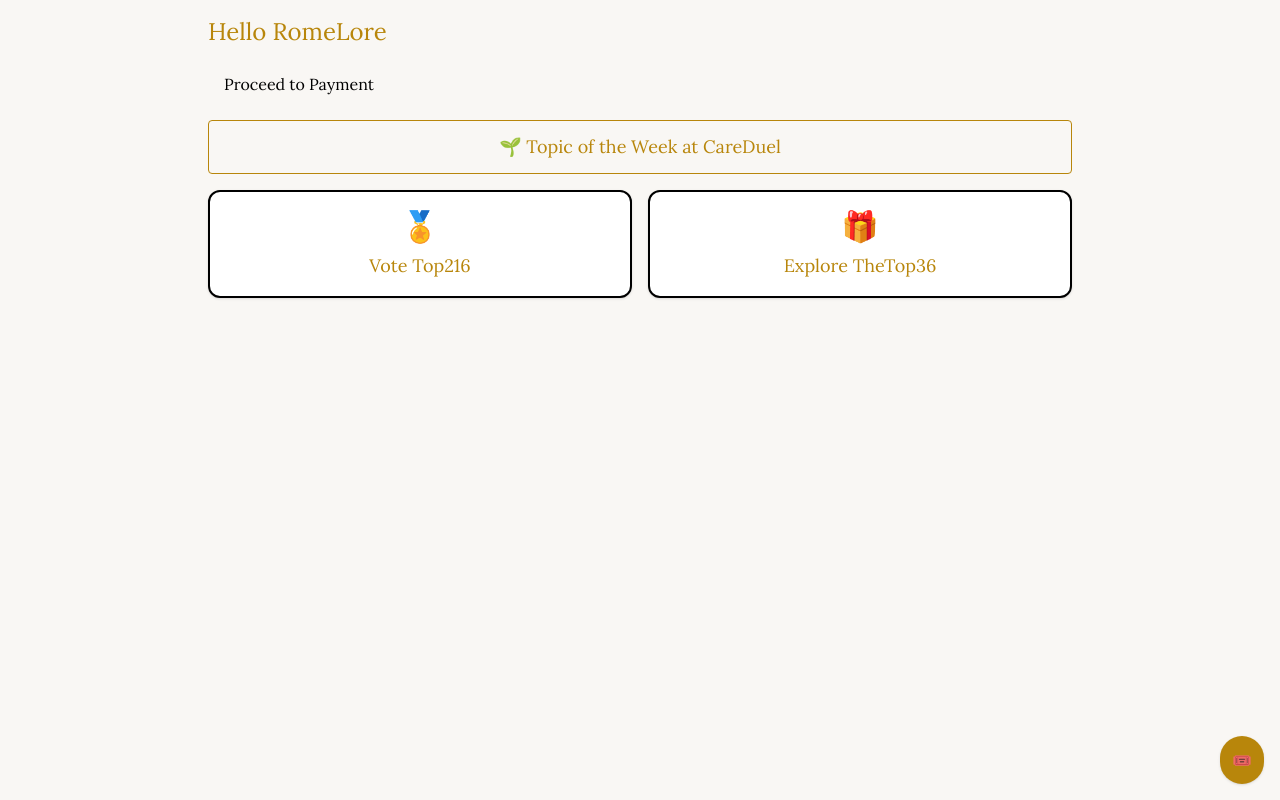
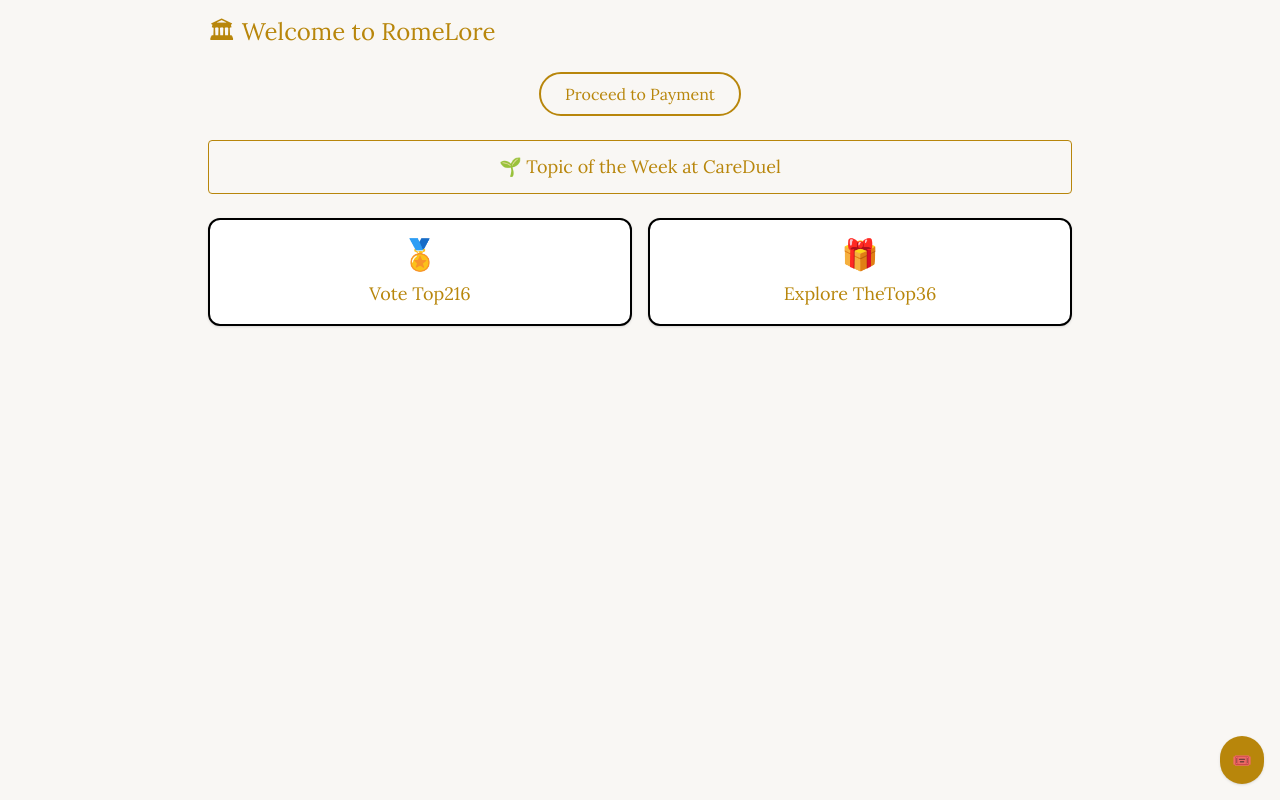
Before and after one commit to abhijitmanna912001/candidate-001-romelore-module-abhijit, a React (Vite) app: page / in a window 1280 px wide. Built offline with nearby package versions, Linux system fonts and the light colour scheme.

Commit message:
Improve PaymentButton UI and add Stripe redirect flow

```diff
--- a/src/App.jsx
+++ b/src/App.jsx
@@ -6,13 +6,23 @@
 const App = () => {
   return (
     <div className="p-4 max-w-4xl mx-auto">
-      <p className="text-[var(--color-primary)] font-[var(--font-headline)] text-2xl">
-        Hello RomeLore
+      <p className="text-[var(--color-primary)] font-[var(--font-headline)] text-2xl mb-4">
+        🏛 Welcome to RomeLore
       </p>
+
       <RaffleWidget />
-      <PaymentButton />
-      <CareDuelBanner />
-      <AwardsPanel />
+
+      <div className="mt-6">
+        <PaymentButton />
+      </div>
+
+      <div className="mt-6">
+        <CareDuelBanner />
+      </div>
+
+      <div className="mt-6">
+        <AwardsPanel />
+      </div>
     </div>
   );
 };
--- a/src/components/PaymentButton/PaymentButton.jsx
+++ b/src/components/PaymentButton/PaymentButton.jsx
@@ -1,26 +1,20 @@
+import { createCheckoutSession } from "../../api/stripe";
+
 const PaymentButton = () => {
-  const handlePayment = async () => {
-    try {
-      const res = await fetch("/api/create-checkout-session", {
-        method: "POST",
-      });
-      const data = await res.json();
-      if (data.sessionId) {
-        window.location.href = `https://checkout.stripe.com/pay/${data.sessionId}`;
-      } else {
-        alert("Error, try again.");
-      }
-    } catch (err) {
-      console.error(err);
+  const handleClick = async () => {
+    const res = await createCheckoutSession();
+    if (res.sessionId) {
+      window.location.href = `https://checkout.stripe.com/pay/${res.sessionId}`;
+    } else {
       alert("Error, try again.");
     }
   };
 
   return (
-    <div className="mt-4">
+    <div className="flex justify-center">
       <button
-        onClick={handlePayment}
-        className="bg-[var(--primary-color)] hover:bg-[var(--accent-color)] text-black px-4 py-2 rounded cursor-pointer"
+        onClick={handleClick}
+        className="border-2 border-[var(--color-primary)] text-[var(--color-primary)] hover:bg-[var(--color-primary)] hover:text-white transition-colors duration-300 px-6 py-2 rounded-full font-[var(--font-headline)] cursor-pointer"
       >
         Proceed to Payment
       </button>
```
Also changed, not shown: 1 other file (tests, documents, lock files or other folders).
